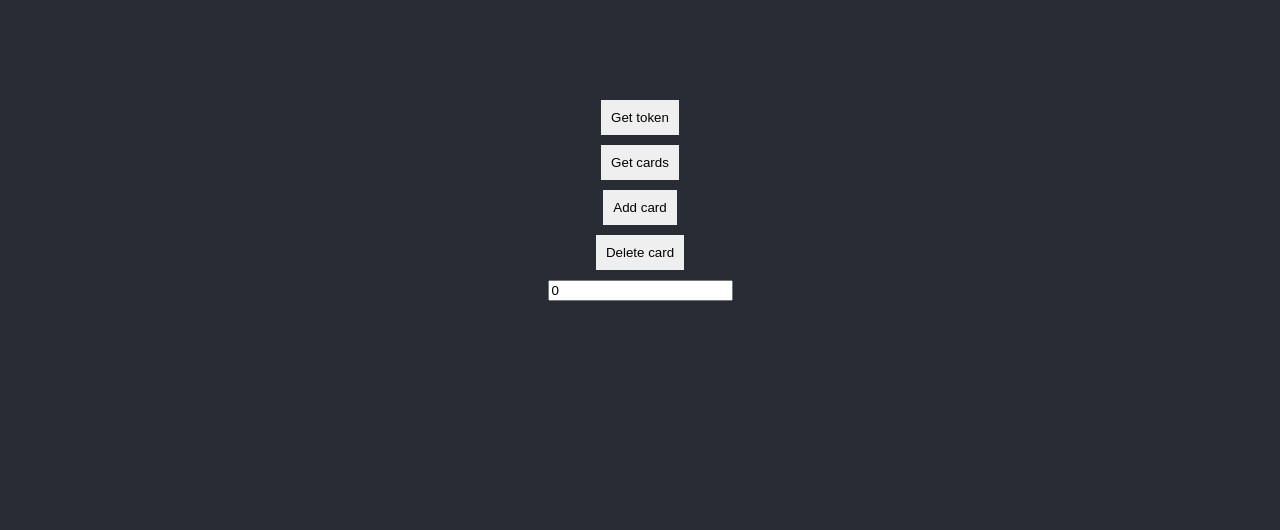
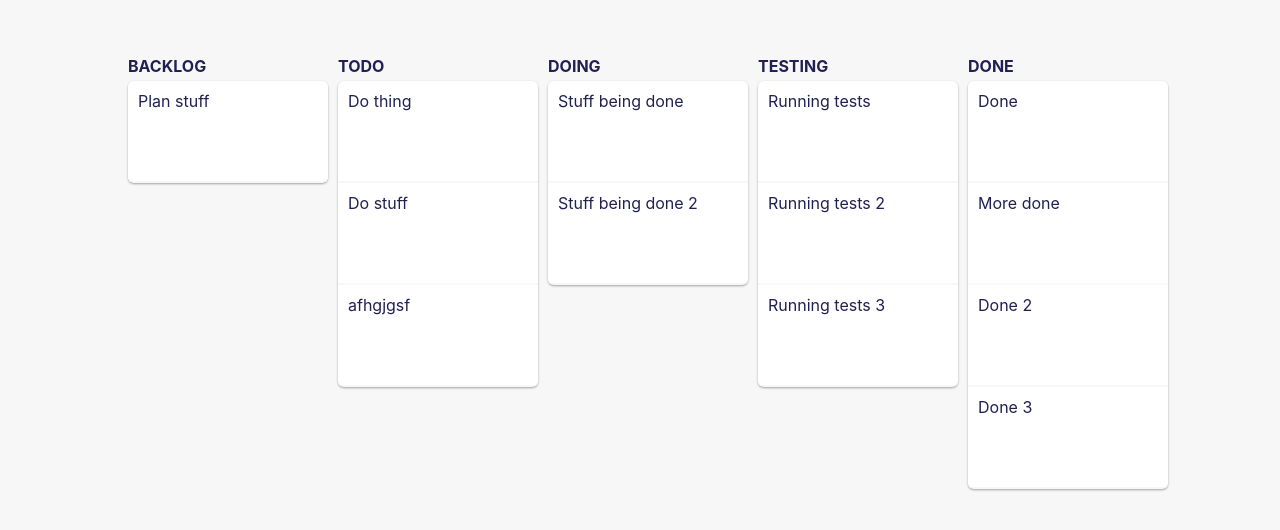
Before and after one commit to pazu1/Simple-Kanban.xyz, a React (Create React App) app in the folder client/: page / in a window 1280 px wide. Shown: the part 200-730 px from the top of the page. Built offline with nearby package versions, Linux system fonts and the light colour scheme.

Commit message:
Basic kanban board UI.

```diff
--- a/client/src/components/App.js
+++ b/client/src/components/App.js
@@ -1,16 +1,56 @@
 import React from "react";
 import "./App.css";
+
+import Kanban from "./Kanban";
+import SideBar from "./SideBar";
 
 const API_URL = "api/";
 const JWT = "jwt";
 const CARDS = "cards";
 
+// This will correspond with the ones stored in the database
+class Card {
+    constructor(
+        id, // corresponds to DB id, no reason to diplay to user
+        description,
+        index, // visual position in the column it is in currently
+        column, // possible values eg. backlog, todo, doing...
+        urgency // integer between like 0 - 4
+    ) {
+        this.id = id;
+        this.description = description;
+        this.index = index;
+        this.column = column;
+        this.urgency = urgency;
+    }
+}
+
+function getTestCards() {
+    return [
+        new Card(1, "Do thing", 0, "todo"),
+        new Card(2, "Do stuff", 0, "todo"),
+        new Card(3, "afhgjgsf", 0, "todo"),
+        new Card(4, "Plan stuff", 0, "backlog"),
+        new Card(6, "Stuff being done", 0, "doing"),
+        new Card(9, "Stuff being done 2", 0, "doing"),
+        new Card(12, "Running tests", 0, "testing"),
+        new Card(43, "Running tests 2", 0, "testing"),
+        new Card(92, "Running tests 3", 0, "testing"),
+        new Card(99, "Done", 0, "done"),
+        new Card(95, "More done", 0, "done"),
+        new Card(52, "Done 2", 0, "done"),
+        new Card(32, "Done 3", 0, "done"),
+    ];
+}
+
 class App extends React.Component {
     constructor() {
         super();
 
+        let cards = getTestCards();
         this.state = {
-            cardnum: 0,
+            columns: {},
+            cards: cards,
         };
     }
 
@@ -49,7 +89,7 @@ class App extends React.Component {
             headers: { "Content-Type": "application/json" },
         };
 
-        fetch(API_URL + CARDS + `/${id}`, requestConf)
+        fetch(`${API_URL + CARDS}/${id}`, requestConf)
             .then((res) => res.json())
             .then((resJson) => console.log(resJson))
             .catch((err) => err);
@@ -62,16 +102,33 @@ class App extends React.Component {
             body: JSON.stringify({ description: description }),
         };
 
-        fetch(API_URL + CARDS + `/${id}`, requestConf)
+        fetch(`${API_URL + CARDS}/${id}`, requestConf)
             .then((res) => res.json())
             .then((resJson) => console.log(resJson))
             .catch((err) => err);
     }
 
-    componentDidMount() {}
+    componentDidMount() {
+        // get columns for selected project
+        let tstArray = ["backlog", "todo", "doing", "testing", "done"];
+
+        let columns = {};
+        tstArray.forEach((col) => {
+            columns[col] = [];
+        });
+        this.setState({ columns: columns }, () => console.log(this.state));
+    }
 
     render() {
         return (
+            <div>
+                <Kanban columns={this.state.columns} cards={this.state.cards} />
+                <SideBar />
+            </div>
+        );
+    }
+}
+/*
             <div className="App">
                 <button
                     onClick={() => {
@@ -108,8 +165,6 @@ class App extends React.Component {
                     }
                 />
             </div>
-        );
-    }
-}
+            */
 
 export default App;
--- /dev/null
+++ b/client/src/components/Card.js
@@ -0,0 +1,17 @@
+import React from "react";
+
+import Draggable from "react-draggable"; // The default
+
+// On click create a draggable component
+// On release check mouse position and append the column on mouse pos
+// If mouse not on other column then reset
+function Card(props) {
+    let { description } = props.card;
+    return (
+        <div className="card">
+            <span>{description}</span>
+        </div>
+    );
+}
+
+export default Card;
--- /dev/null
+++ b/client/src/components/Kanban.js
@@ -0,0 +1,34 @@
+import React, { useState } from "react";
+
+import "../styles/Kanban.scss";
+import Card from "./Card";
+
+function Kanban(props) {
+    let columns = Object.keys(props.columns).map((key, index) => {
+        let colCards = props.cards
+            .filter((card) => card.column === key)
+            .map((card) => {
+                return (
+                    <>
+                        <Card card={card}></Card>
+                    </>
+                );
+            });
+
+        console.log(colCards);
+        return (
+            <div className="column">
+                {key.toUpperCase()}
+                <div className="columnContent">{colCards}</div>
+            </div>
+        );
+        //props.columns[key]
+    });
+    return (
+        <div className="kanban">
+            <div className="columnsContainer">{columns}</div>
+        </div>
+    );
+}
+
+export default Kanban;
--- /dev/null
+++ b/client/src/components/SideBar.js
@@ -0,0 +1,7 @@
+import React from "react";
+
+function SideBar(props) {
+    return <div className="sidebar"></div>;
+}
+
+export default SideBar;
--- a/client/src/index.css
+++ b/client/src/index.css
@@ -1,4 +1,5 @@
 body {
+    background: #f7f7f7;
   margin: 0;
   font-family: -apple-system, BlinkMacSystemFont, "Segoe UI", "Roboto", "Oxygen",
     "Ubuntu", "Cantarell", "Fira Sans", "Droid Sans", "Helvetica Neue",
--- /dev/null
+++ b/client/src/styles/Kanban.scss
@@ -0,0 +1,48 @@
+$bggray:   #f7f7f7;
+$bgwhite:  #ffffff;
+$accent:   #202052;
+
+.kanban {
+    margin-top: 20%;
+    margin-left: 10%;
+    width: 90%;
+    height: 90%;
+}
+
+.columnsContainer {
+    display: flex;
+    width: 90%;
+    flex-direction: row;
+    justify-content: space-between;
+}
+
+.columnContent {
+    //border-top: 10px solid;
+    font-weight: normal;
+    display: table;
+    margin-top: 5px;
+    background: transparent;
+    overflow: hidden;
+    width: 100%;
+    border-radius: 6px;
+      box-shadow: 0 1px 3px rgba(0,0,0,0.12), 0 1px 2px rgba(0,0,0,0.24);
+}
+
+.column {
+    font-weight: bold;
+    margin-right: 10px;
+    color: $accent;
+    text-align: left;
+    min-width: 200px;
+    span {
+        display: block;
+        padding: 10px;
+    }
+}
+
+.card {
+    margin-bottom: 2px; // if not last
+    width: 100%;
+    height: 100px;
+    background: $bgwhite;
+}
```
Also changed, not shown: client/package.json (+7 -2 lines), 2 other files (tests, documents, lock files or other folders).
